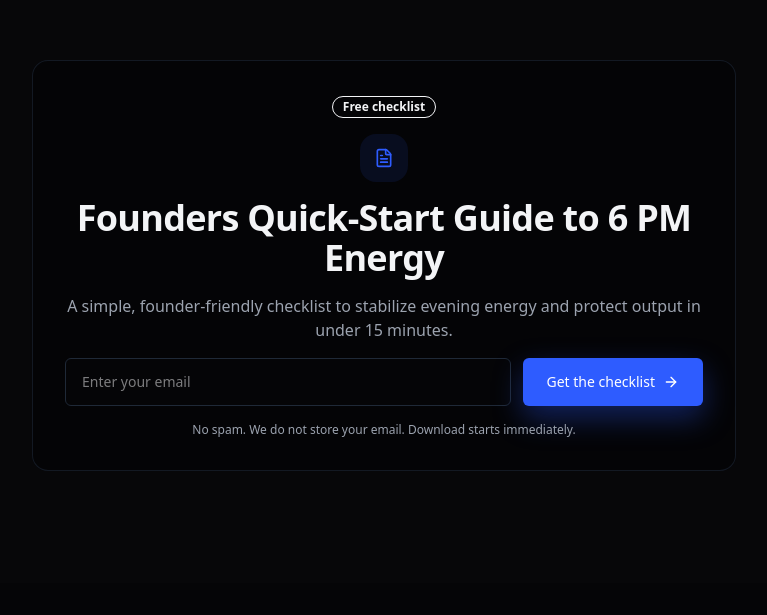
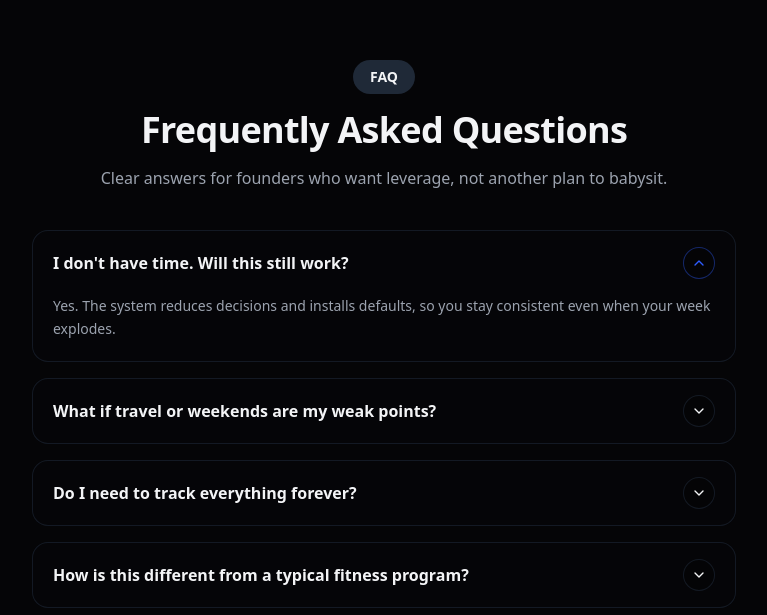
Before and after one commit to gsfit1996/elite-health-web, a Next.js app: page / in a window 1280 px wide. Shown: the part 9365-9980 px from the top of the page, without its empty margins (256-1023 px from the left). Built offline with nearby package versions, Linux system fonts and the light colour scheme.

Commit message:
Remove lead magnet section

```diff
--- a/app/page.tsx
+++ b/app/page.tsx
@@ -7,7 +7,6 @@ import { Mechanisms } from "@/components/home/mechanisms";
 import { Timeline } from "@/components/home/timeline";
 import { ProofStack } from "@/components/home/proof-stack";
 import { AboutGareth } from "@/components/home/about-gareth";
-import { LeadMagnet } from "@/components/home/lead-magnet";
 import { FAQ } from "@/components/home/faq";
 import { CTABlock } from "@/components/home/cta-block";
 
@@ -23,7 +22,6 @@ export default function Home() {
       <Timeline />
       <ProofStack />
       <AboutGareth />
-      <LeadMagnet />
       <FAQ />
       <CTABlock />
     </div>
--- a/components/home/lead-magnet.tsx
+++ /dev/null
@@ -1,70 +0,0 @@
-"use client";
-
-import { useState } from "react";
-import { Container } from "@/components/ui/container";
-import { Section } from "@/components/ui/section";
-import { Badge } from "@/components/ui/badge";
-import { Button } from "@/components/ui/button";
-import { ArrowRight, FileText } from "lucide-react";
-
-const DOWNLOAD_URL = "/downloads/founder-6pm-energy-checklist.txt";
-
-export function LeadMagnet() {
-    const [email, setEmail] = useState("");
-    const [submitted, setSubmitted] = useState(false);
-
-    const handleSubmit = (event: React.FormEvent<HTMLFormElement>) => {
-        event.preventDefault();
-        if (!email) return;
-        setSubmitted(true);
-        window.location.href = DOWNLOAD_URL;
-    };
-
-    return (
-        <Section className="bg-muted/20">
-            <Container className="max-w-3xl">
-                <div className="rounded-2xl border border-border/60 bg-background/70 p-6 md:p-8 text-center space-y-4">
-                    <Badge variant="outline" className="mx-auto">
-                        Free checklist
-                    </Badge>
-                    <div className="flex justify-center">
-                        <div className="flex h-12 w-12 items-center justify-center rounded-2xl bg-primary/10 text-primary">
-                            <FileText className="h-5 w-5" />
-                        </div>
-                    </div>
-                    <h2 className="text-3xl md:text-4xl font-bold font-heading">
-                        Founders Quick-Start Guide to 6 PM Energy
-                    </h2>
-                    <p className="text-muted-foreground">
-                        A simple, founder-friendly checklist to stabilize evening energy and protect output in under 15 minutes.
-                    </p>
-
-                    <form onSubmit={handleSubmit} className="flex flex-col sm:flex-row gap-3 items-stretch justify-center">
-                        <label className="sr-only" htmlFor="lead-email">Email</label>
-                        <input
-                            id="lead-email"
-                            type="email"
-                            required
-                            value={email}
-                            onChange={(event) => setEmail(event.target.value)}
-                            placeholder="Enter your email"
-                            className="w-full rounded-md border border-border bg-background px-4 py-3 text-sm focus:outline-none focus:ring-2 focus:ring-primary/40"
-                        />
-                        <Button type="submit" className="h-12 px-6">
-                            Get the checklist <ArrowRight className="ml-2 h-4 w-4" />
-                        </Button>
-                    </form>
-
-                    <p className="text-xs text-muted-foreground">
-                        No spam. We do not store your email. Download starts immediately.
-                    </p>
-                    {submitted && (
-                        <p className="text-xs text-muted-foreground">
-                            Download starting now.
-                        </p>
-                    )}
-                </div>
-            </Container>
-        </Section>
-    );
-}
```
Also changed, not shown: public/downloads/founder-6pm-energy-checklist.txt (deleted).
